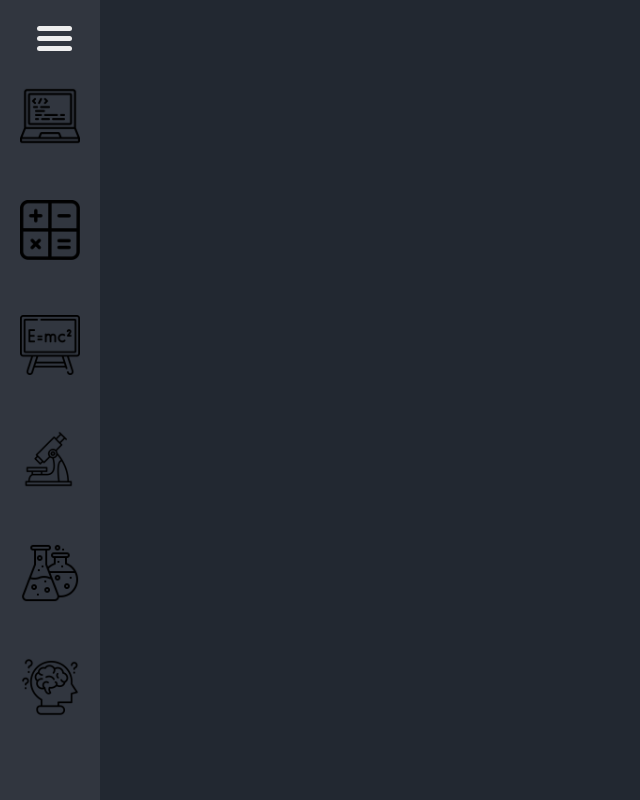
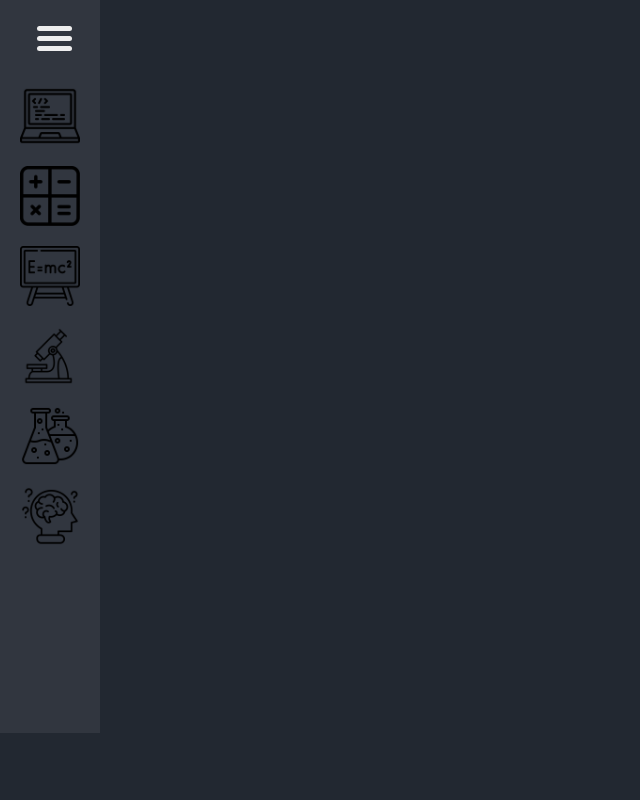
Before and after one commit to DorukAytekin07/Lyceum, a React (Vite) app: page / in a window 1280 px wide. Shown: the top 800 px of the page, without its empty margins (0-640 px from the left). Built offline with nearby package versions, Linux system fonts and the light colour scheme.

Commit message:
oneline bug

```diff
--- a/src/CSS/SideBar.css
+++ b/src/CSS/SideBar.css
@@ -118,7 +118,7 @@
   width: 100%;
   overflow-y: scroll;
   overflow-x: hidden;
-  min-height: 100vh;
+  max-height: 100vh;
   grid-template-rows: repeat(7, 1fr);
   margin-top: 5px;
 }
```
